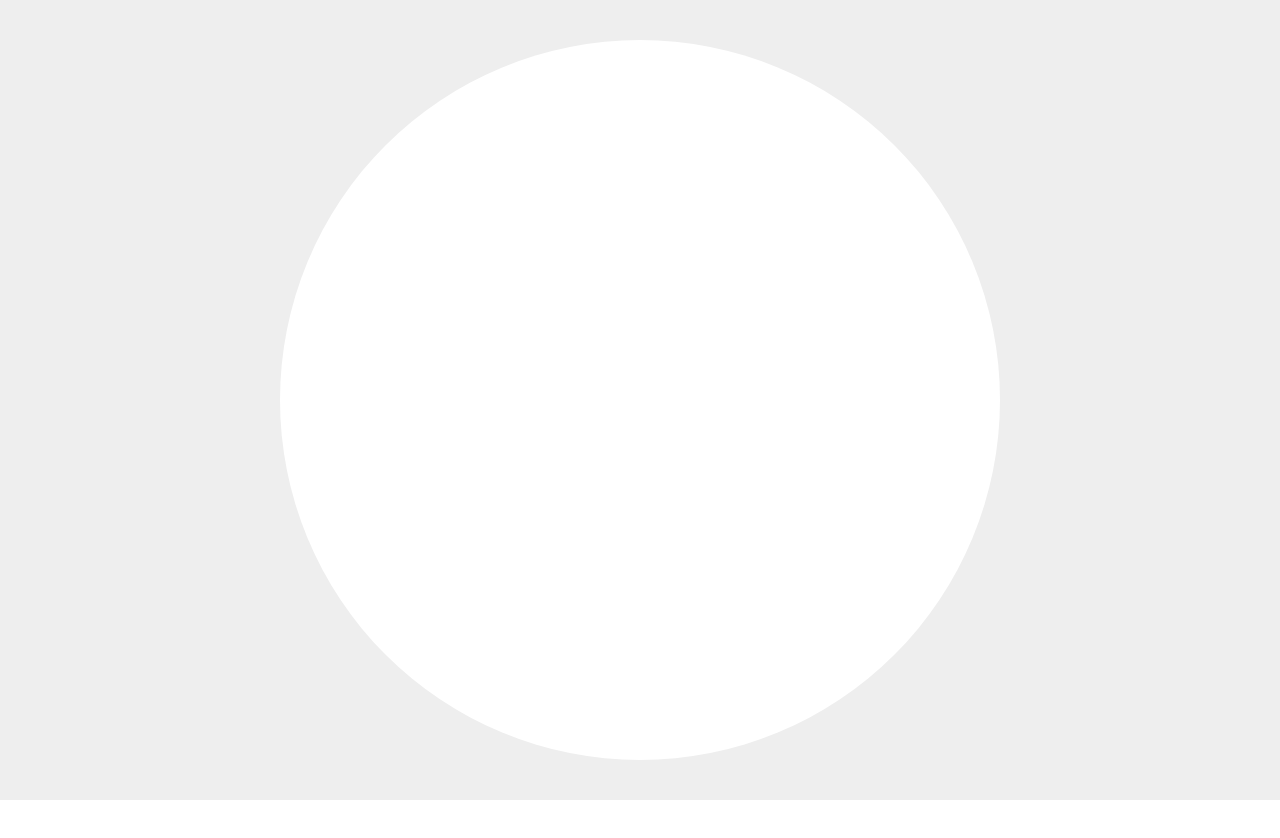
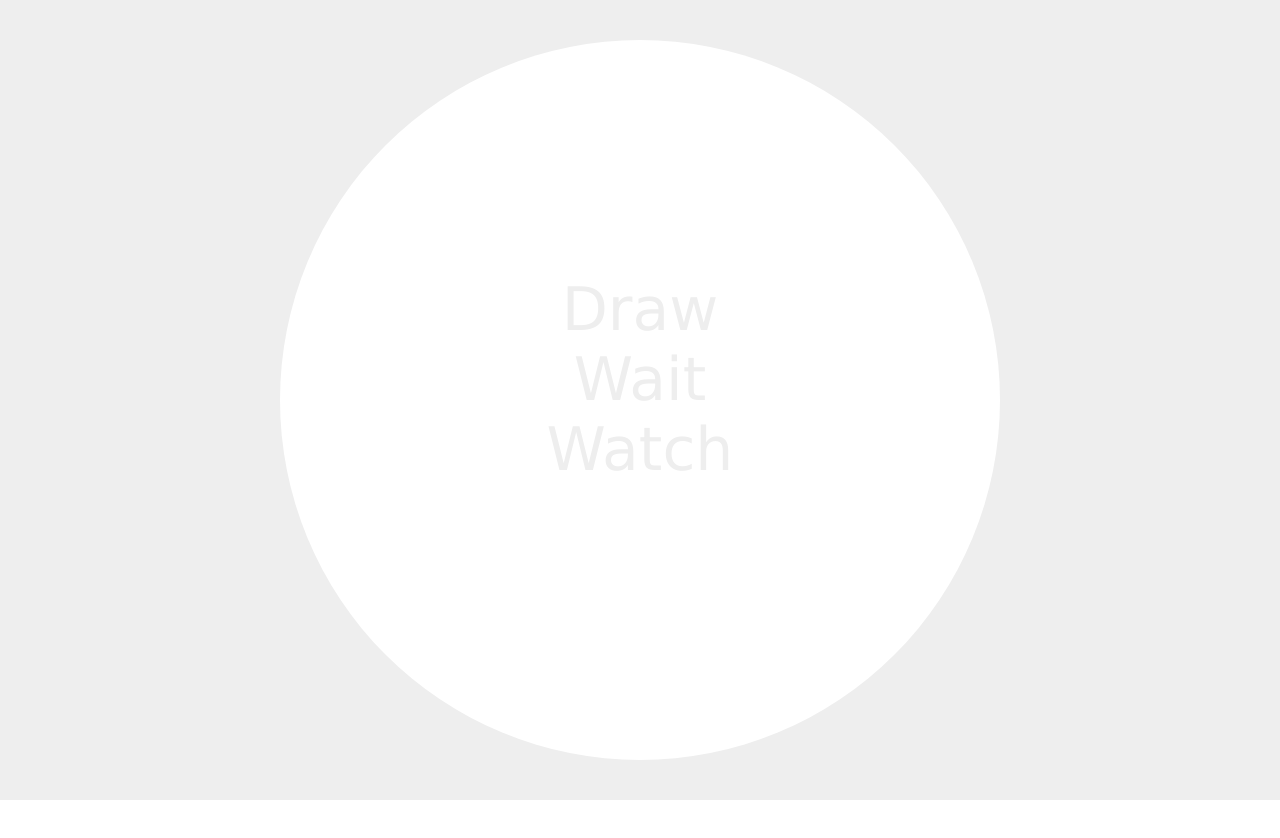
Before and after one commit to jonasrundberg/mandala, a plain HTML site: page index.html in a window 1280 px wide. Shown: the top 838 px of the page. Drawn offline with Linux system fonts and the light colour scheme.

Commit message:
enabled right click copy of image

```diff
--- a/index.html
+++ b/index.html
@@ -4,7 +4,7 @@
     <meta http-equiv="X-UA-Compatible" content="IE=edge">
     <meta name="viewport" content="width=device-width, initial-scale=1.0">
     <link rel="stylesheet" href="styles.css">
-    <title>Auto Mandala</title>
+    <title>Automatic Color Mandala</title>
 </head>
 <body>
     <section class="container" id="background">
--- a/index.js
+++ b/index.js
@@ -12,6 +12,7 @@ const tempCtx = tempCanvas.getContext('2d');
 ctx.globalCompositeOperation = 'source-over';
 // tempCtx.globalCompositeOperation = 'copy';
 const background = document.getElementById('background');
+let  dpi = window.devicePixelRatio;
 
 const cx = Math.round(canvas.width / 2);
 const cy = Math.round(canvas.height / 2);
@@ -22,7 +23,7 @@ const angle = 360 * Math.PI / 180 / sectors; // angle of one sector
 let start = {x:null, y:null};
 let r = Math.min(cx, cy) -40;
 let mandalaBoundary, pieSliceBoundary, inversePieSliceBoundary;
-
+const backgroundColor = '#eee';
 /**
 - the mandala is devided into sectors that are each of angle arc width
 - one specific sector is defined by "pieSliceBoundary", with its inverse inversePieSliceBoundary
@@ -30,6 +31,7 @@ let mandalaBoundary, pieSliceBoundary, inversePieSliceBoundary;
 - after drawing a flood fill is performed inside pieSliceBoundary
 - this filled sector is theh copied to all other sectors, and horisontally flipped every second copy to achieve symmetry
 */
+
 
 
 
@@ -49,7 +51,7 @@ function reset(){
 
 
     // reset page background color
-    background.style.backgroundColor = '#eee';
+    background.style.backgroundColor = backgroundColor;
 
     // reset mandala background color
     ctx.clearRect(0, 0, canvas.width, canvas.height);
@@ -74,6 +76,10 @@ function reset(){
 
 
 const startDraw = (event) => {
+    if(event.button != 0) {
+        return;
+    }
+
     reset();
     ctx.beginPath();
     ctx.strokeStyle = 'rgba(50, 50, 50, 1.0)';
@@ -102,7 +108,6 @@ const draw = (e) => {
     if (!ctx.isPointInPath(mandalaBoundary, x, y)) {
         return;
     }
-
 
     if (start.x !== null) {
 
@@ -328,6 +333,17 @@ const fillWhites = async () => {
 }
 
 
+const addText = () => {
+    ctx.font = "60px Verdana";
+    ctx.fillStyle = backgroundColor;
+    ctx.textAlign = "center";
+    ctx.fillText("Draw", cx, cy-70);
+    ctx.fillText("Wait", cx, cy);
+    ctx.fillText("Watch", cx, cy+70);
+}
+
+
+
 canvas.addEventListener('mousedown', startDraw);
 canvas.addEventListener('mouseup', endDraw);
 canvas.addEventListener('mousemove', draw);
@@ -338,3 +354,4 @@ canvas.addEventListener("touchmove", draw, false);
 
 
 reset();
+addText();
```
